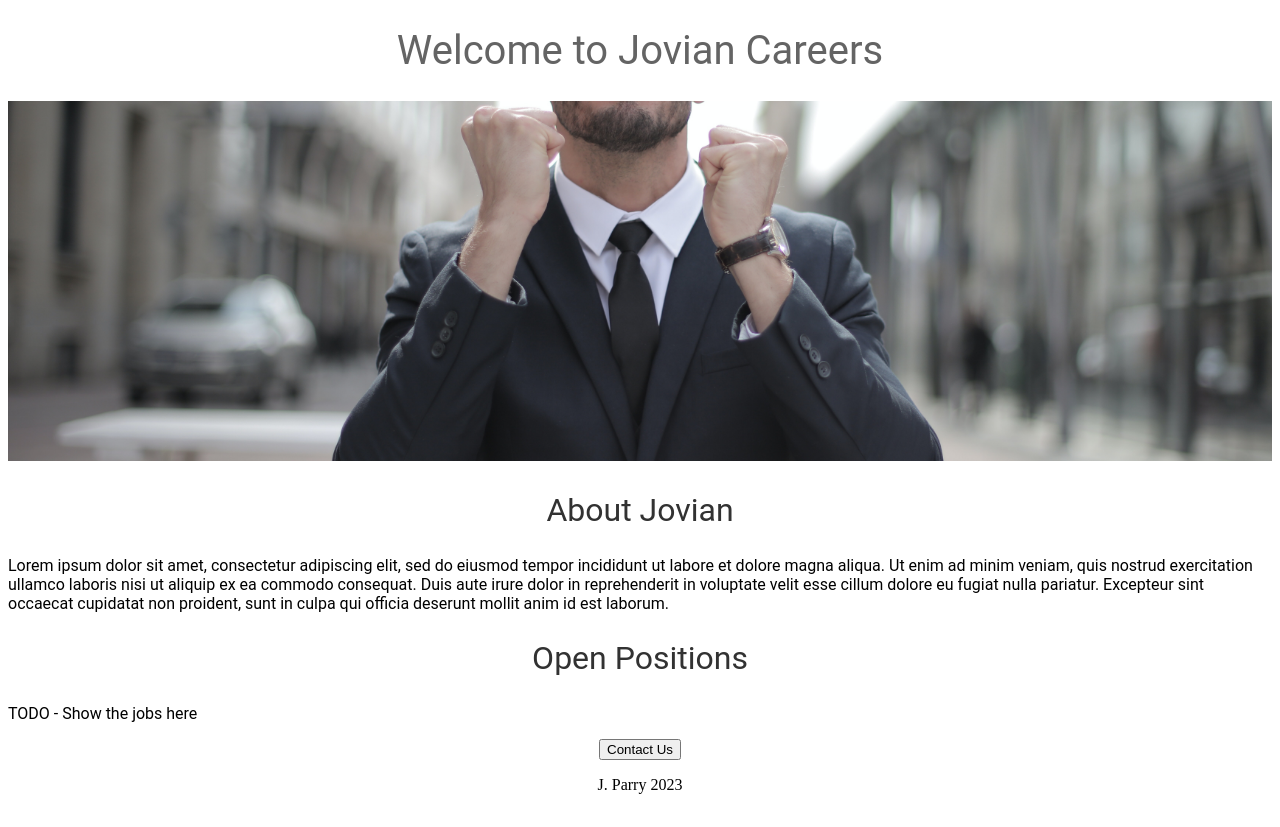
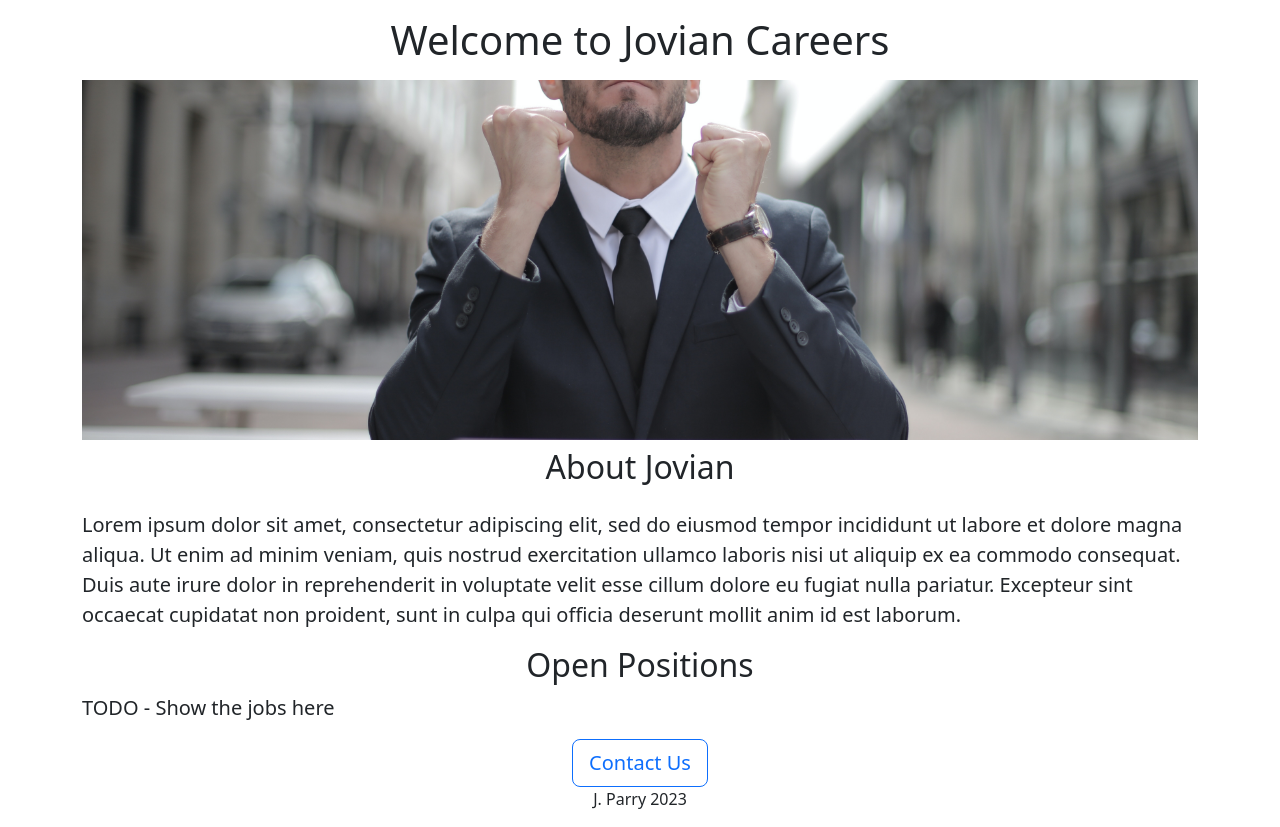
Before and after one commit to JaackParry/jovian-careers-website-v2, a Flask app: page / in a window 1280 px wide. Before the commit the page ends 794 px from the top, so only its background shows below. Run offline with Flask 2, Linux system fonts and the light colour scheme.

Commit message:
adding bootsrap to css

```diff
--- a/templates/home.html
+++ b/templates/home.html
@@ -1,57 +1,33 @@
 <!DOCTYPE html>
 <html>
   <head>
-    <title>Jovian Careers</title>
+    <meta charset="utf-8">
+    <meta name="viewport" content="width=device-width, initial-scale=1">
+    <link href="https://cdn.jsdelivr.net/npm/bootstrap@5.3.0-alpha3/dist/css/bootstrap.min.css" rel="stylesheet" integrity="sha384-KK94CHFLLe+nY2dmCWGMq91rCGa5gtU4mk92HdvYe+M/SXH301p5ILy+dN9+nJOZ" crossorigin="anonymous">
     <style>
-      h1 {
-        font-size: 40px;
-        font-family: Roboto;
-        font-weight: normal;
-        color: rgb(100,100,100);
-        text-align: center;
-      }
-
       #banner {
-        width: 100%;
         height: 360px;
         object-fit: cover;
+        width: 100%;
       }
+    </style>
+    <title>Jovian Careers</title>
 
-      h2 {
-        font-family: Roboto;
-        font-size: 32px;
-        color: rgb(50, 50, 50);
-        text-align: center;
-        font-weight: normal;
-      }
-
-      .bodytext {
-        font-family: Roboto;
-        colorrgb(80, 80, 80)0);
-
-      }
-
-      #container {
-        max-width: 720px;
-        margin: 0 auto;
-      }
-
-    </style>
   </head>
   <body>
-    <div id="Container">
-      <h1>
+    <div class="container">
+      <h1 class="text-center mt-3 mb-3">
       Welcome to Jovian Careers
       </h1>
-      <img id="banner" src="https://jovian-careers-website-2.jackparry8.repl.co/static/banner.jpg" height='320'>
-      <h2>About Jovian</h2>
-      <p class="bodytext">
+      <img class="img-fluid" id="banner" src="https://jovian-careers-website-2.jackparry8.repl.co/static/banner.jpg" height='320'>
+      <h2 class="text-center mt-2 mb-4"> About Jovian</h2>
+      <p class="lead">
         Lorem ipsum dolor sit amet, consectetur adipiscing elit, sed do eiusmod tempor incididunt ut labore et dolore magna aliqua. Ut enim ad minim veniam, quis nostrud exercitation ullamco laboris nisi ut aliquip ex ea commodo consequat. Duis aute irure dolor in reprehenderit in voluptate velit esse cillum dolore eu fugiat nulla pariatur. Excepteur sint occaecat cupidatat non proident, sunt in culpa qui officia deserunt mollit anim id est laborum.
       </p>
-      <h2>Open Positions</h2>
-      <p class="bodytext">TODO - Show the jobs here</p>
+      <h2 class="text-center">Open Positions</h2>
+      <p class="lead">TODO - Show the jobs here</p>
       <div style="text-align:center;">
-      <button>Contact Us</button>
+      <button class="btn btn-outline-primary btn-lg"">Contact Us</button>
       <p>J. Parry 2023</p>
       </div>
     </div>
```
